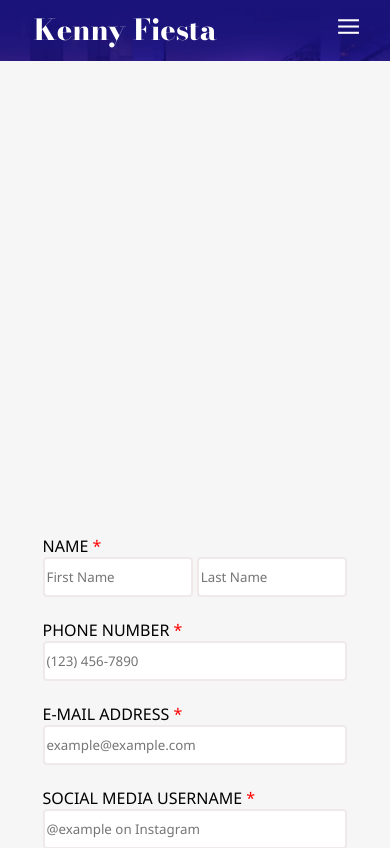
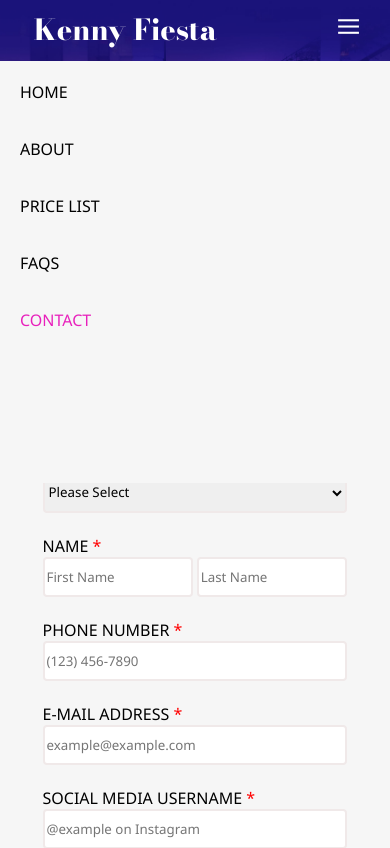
Before and after one commit to PrimeCoder05/kenny-fiesta, a React (Create React App) app: page / in a window 390 px wide. Shown: the top 848 px of the page. Built offline with nearby package versions, Linux system fonts and the light colour scheme.

Commit message:
set navbar to id and create onClick function

```diff
--- a/src/App.css
+++ b/src/App.css
@@ -109,13 +109,13 @@ h1, .logo {
 	background-color: #e821bc;
 }
 
-.navbar {
+#navbar {
 	display: flex;
 	align-items: center;
 	justify-content: center;
 }
 
-.navbar li {
+#navbar li {
 	list-style: none;
 	padding: 0 20px;
 	position: relative;
@@ -340,24 +340,36 @@ h1, .logo {
 
 /* Responsive navbar for mobile devices */
 @media screen and (max-width: 767px) {
-	.navbar {
+	ul {
+		padding: 0;
+	}
+
+	#navbar {
 		display: flex;
 		flex-direction: column;
 		align-items: flex-start;
 		justify-content: flex-start;
 		position: fixed;
 		top: 45px;
-		right: 0px;
-		width: 767px;
-		height: 55vh;
+		left: 0px;
+		width: 765px;
+		height: 50vh;
 		background: #f6f6f6;
 	}
 
-	.navbar li {
-		margin-bottom: 30px;
+	.navbar.active {
+		right: 0px;
 	}
 
-	.navbar li a {
+	#navbar li {
+		margin-bottom: 35px;
+	}
+
+	#navbar li:first-of-type {
+		margin-top: 20px;
+	}
+
+	#navbar li a {
 		color: #000;
 	}
 
--- a/src/components/Header.js
+++ b/src/components/Header.js
@@ -2,6 +2,9 @@ import { Component } from "react";
 
 class Header extends Component {
 	state = { clicked: false };
+	handleClick = () => {
+		this.setState({ clicked: !this.state.clicked });
+	}
 	render() {
 		return (
 			<>
@@ -10,7 +13,7 @@ class Header extends Component {
 						<a href="index.html" className="logo">Kenny Fiesta</a>
 
 						<div>
-							<ul className="navbar" id={this.state.clicked ? ".navbar active" : ".navbar"}>
+							<ul id="navbar" className={this.state.clicked ? ".navbar active" : ".navbar"}>
 								{/* <li><img src="./icons8-menu-24.png" alt="Other options" width={30} /></li> */}
 								<li><a href="index.html">HOME</a></li>
 								<li><a href="index.html">ABOUT</a></li>
@@ -20,7 +23,7 @@ class Header extends Component {
 							</ul>
 						</div>
 
-						<div className="mobile">
+						<div className="mobile" onClick={this.handleClick}>
 							<img src="./icons8-menu-24.png" alt="Other Options" width={25} />
 						</div>
 					</nav>
```
